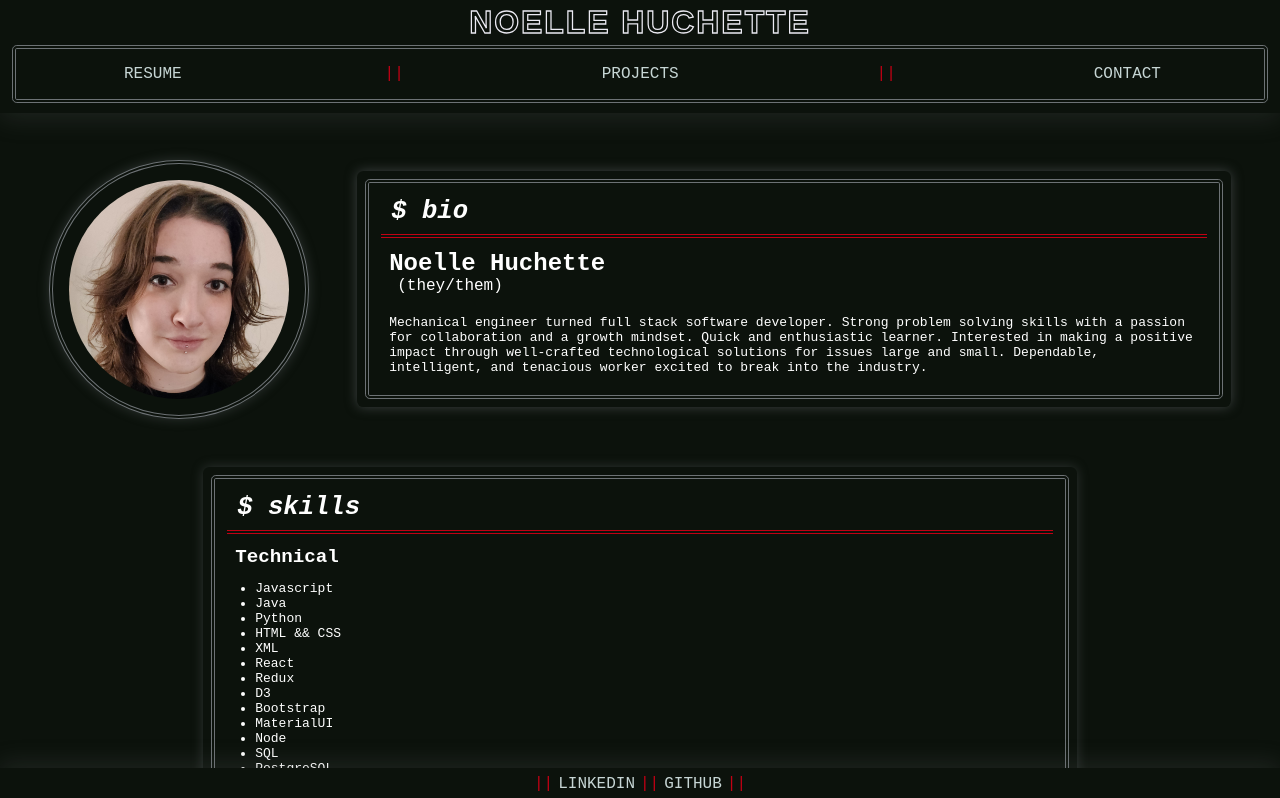
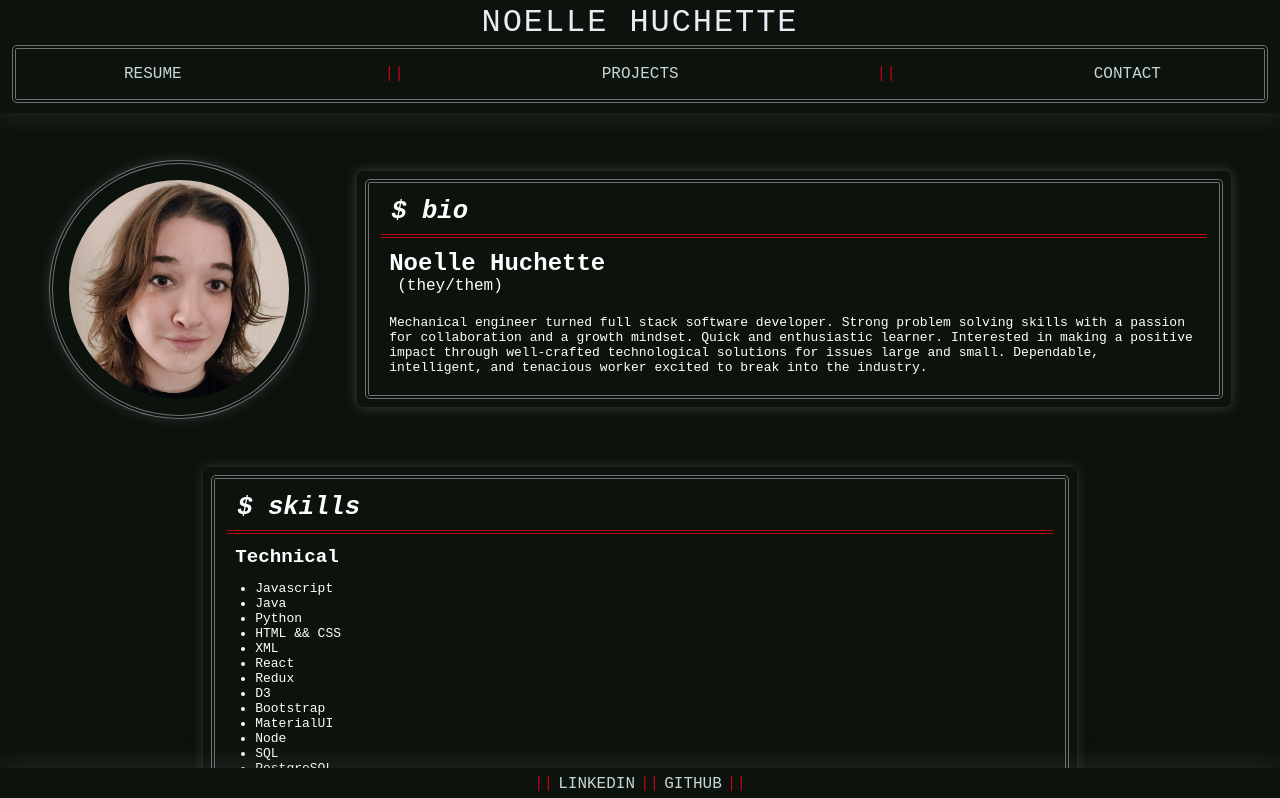
Before and after one commit to noellehuchette/portfolio, a React (Create React App) app: page / in a window 1280 px wide. Shown: the top 798 px of the page. Built offline with nearby package versions, Linux system fonts and the light colour scheme.

Commit message:
goodbye text stroke

```diff
--- a/src/client/components/Nav/style.css
+++ b/src/client/components/Nav/style.css
@@ -44,12 +44,11 @@ nav {
   align-self: center;
   text-transform: uppercase;
   text-align: center;
-  -webkit-text-stroke: 0.08rem #ECEBF3;
   font-size: 2rem;
   margin: 0.2rem 0;
-  font-weight: bold;
+  font-family: monospace;
   background: transparent;
-  color: transparent;
+  color: #ECEBF3;
   border: none;
   cursor: pointer;
 }
```
